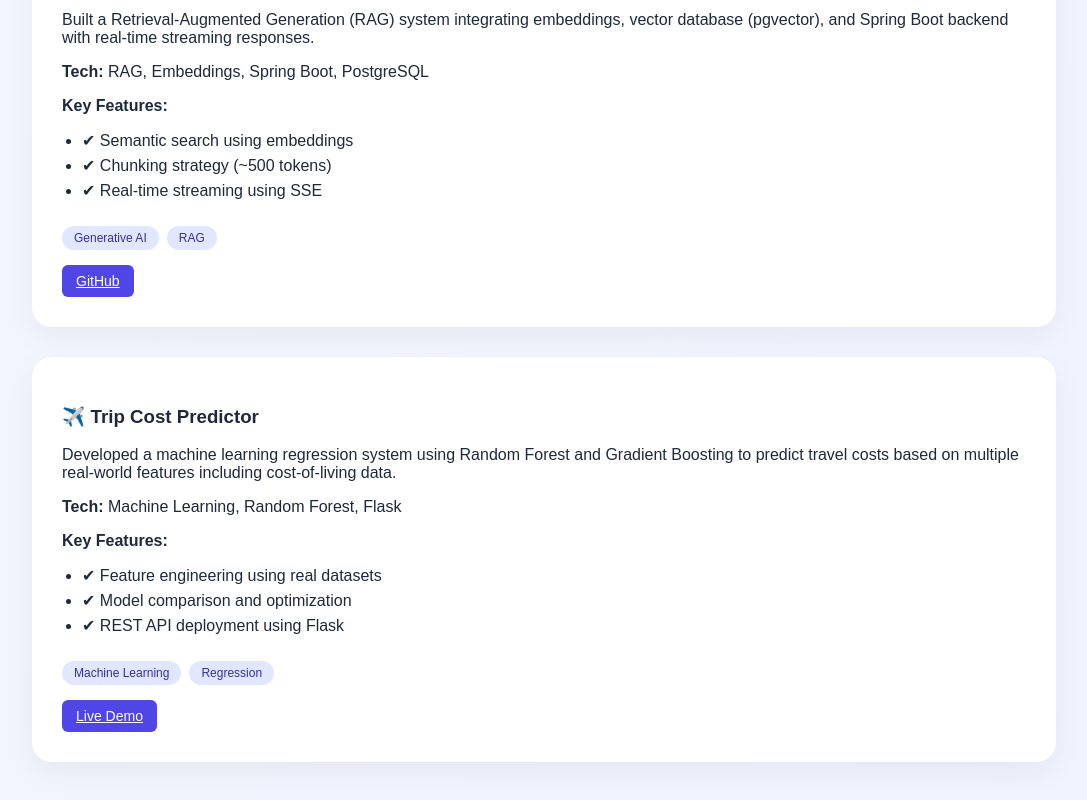
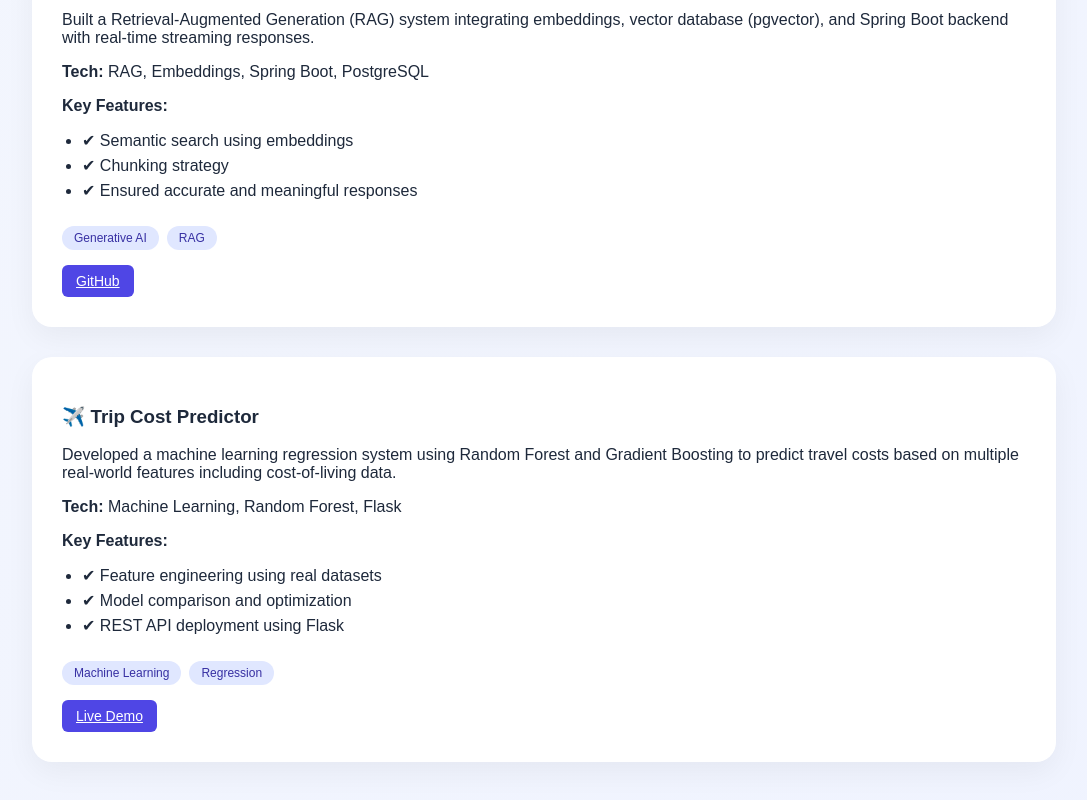
Before and after one commit to Kaviya-Balamurugan/portfolio, a React (Create React App) app: page / in a window 1280 px wide. Shown: the part 3675-4475 px from the top of the page, without its empty margins (96-1183 px from the left). Built offline with nearby package versions, Linux system fonts and the light colour scheme.

Commit message:
Added detailed project content and fixed build issues

```diff
--- a/src/components/Projects.js
+++ b/src/components/Projects.js
@@ -54,8 +54,9 @@ function Projects() {
         <p><b>Key Features:</b></p>
         <ul>
           <li>✔ Semantic search using embeddings</li>
-          <li>✔ Chunking strategy (~500 tokens)</li>
-          <li>✔ Real-time streaming using SSE</li>
+          <li>✔ Chunking strategy </li>
+          <li>✔ Ensured accurate and meaningful responses</li>
+
         </ul>
 
         <div className="tags">
```
